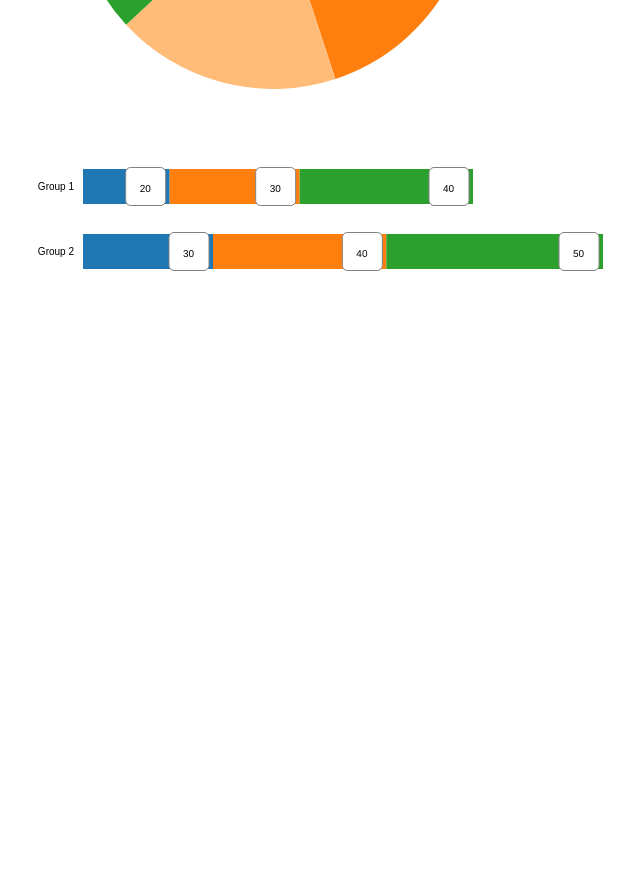
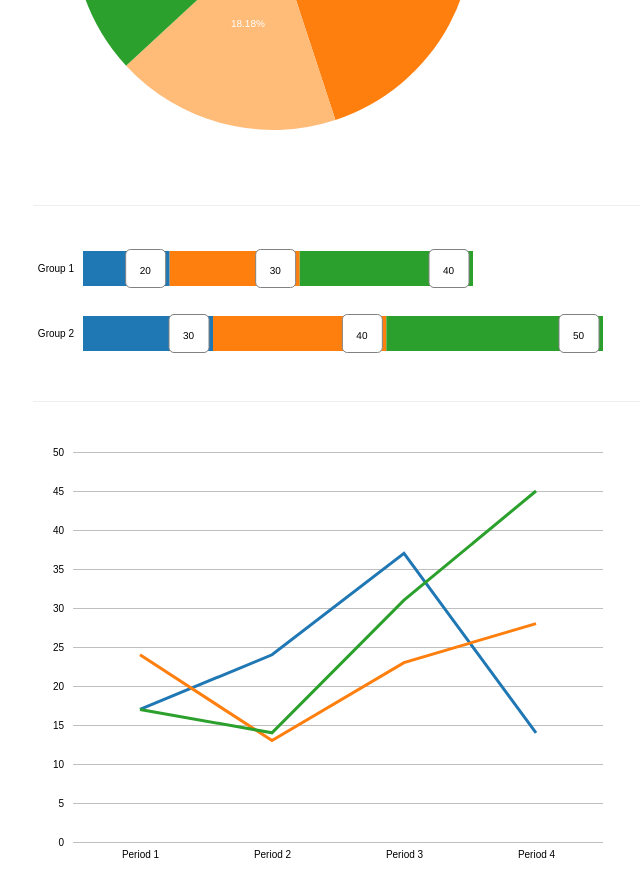
Before and after one commit to XiaoLongZhu/ChartsForGeneral, a plain HTML site: page index.html in a window 1280 px wide. Shown: the part 766-1643 px from the top of the page, without its empty margins (37-677 px from the left). Before the commit the page ends 1066 px from the top, so only its background shows below. Drawn offline with nearby package versions, Linux system fonts and the light colour scheme.

Commit message:
create line chart

```diff
--- a/data_source/line_chart.json
+++ b/data_source/line_chart.json
@@ -1,33 +1,33 @@
 {
 	"Part 1": [
 		{
-			"Period 1": 10
+			"Period 1": 17
 		}, {
-			"Period 2": 20
+			"Period 2": 24
 		}, {
-			"Period 3": 30
+			"Period 3": 37
 		}, {
-			"Period 4": 40
+			"Period 4": 14
 		}
 	],
 	"Part 2": [
 		{
-			"Period 1": 20
+			"Period 1": 24
 		}, {
-			"Period 2": 30
+			"Period 2": 13
 		}, {
-			"Period 3": 40
+			"Period 3": 23
 		}, {
-			"Period 4": 50
+			"Period 4": 28
 		}
 	],
 	"Part 3": [
 		{
-			"Period 1": 15
+			"Period 1": 17
 		}, {
-			"Period 2": 25
+			"Period 2": 14
 		}, {
-			"Period 3": 35
+			"Period 3": 31
 		}, {
 			"Period 4": 45
 		}
--- a/index.html
+++ b/index.html
@@ -12,12 +12,15 @@
 			<div class="row">
 				<div class="col-md-12" id="bar_chart"></div>
 			</div>
+			<hr>
 			<div class="row">
 				<div class="col-md-12" id="pie_chart"></div>
 			</div>
+			<hr>
 			<div class="row">
 				<div class="col-md-12" id="bar_chart_overall"></div>
 			</div>
+			<hr>
 			<div class="row">
 				<div class="col-md-12" id="line_chart"></div>
 			</div>
--- a/js/bar_chart.js
+++ b/js/bar_chart.js
@@ -81,7 +81,7 @@ BarChart.graphRender = function(data, parameters, div_id) {
 				.tickFormat("")
 			);
 		svg_axes.selectAll(".grid_lines .tick line")
-			.attr("style", "stroke-width:1; stroke:#808080; opacity: 0.5;");
+			.attr("style", "stroke-width:1; stroke:#808080; opacity: 0.5");
 		$(div_id + " .grid_lines path").hide();
 	}
 
--- a/js/general.js
+++ b/js/general.js
@@ -59,7 +59,8 @@ $(document).ready(function() {
 	var parameters_line_chart = {
 		"height": 450,
 		"width": 600,
-		"bar_width": 5,
+		"padding": 0.5, //0-1
+		"line_width": 3,
 		"x_axis": false,
 		"y_axis": false,
 		"grid_lines": true,
@@ -69,7 +70,7 @@ $(document).ready(function() {
 			"right": 30,
 			"bottom": 30
 		},
-		"category": ["Part 1", "Part 2"]
+		"category": ["Part 1", "Part 2", "Part 3"]
 	};
 	var div_id_line_chart = "#line_chart";
 	LineChart.initGraph(data_source, parameters_line_chart, div_id_line_chart);
--- a/js/line_chart.js
+++ b/js/line_chart.js
@@ -6,11 +6,119 @@ LineChart.initGraph = function(data, parameters, div_id) {
 };
 
 LineChart.graphRender = function(data, parameters, div_id) {
-	console.log(data);
+
+	//console.log(data);
 	$(div_id).html("");
 	var height = parameters["height"];
 	var width = parameters["width"];
 	var margin = parameters["margin"];
 	var category = parameters["category"];
 
+	var x_array = [];
+	for(var i = 0; i < category.length; i++) {
+		var current_cate = data[category[i]];
+		//console.log(current_cate);
+		for(var j = 0; j < current_cate.length; j++) {
+			var x_element = Object.keys(current_cate[j])[0];
+			//console.log(x_element);
+			if(x_array.indexOf(x_element) == -1) {
+				x_array.push(x_element);
+			}
+		}
+	}
+	//console.log(x_array);
+	var padding = parameters["padding"];
+	var x_scale = d3.scalePoint()
+		.domain(x_array)
+		.range([0, width - margin.left - margin.right])
+		.padding(padding)
+		.round(true);
+
+	var y_max = 0;
+	for(var i = 0; i < category.length; i++) {
+		var current_cate = data[category[i]];
+		//console.log(current_cate);
+		for(var j = 0; j < current_cate.length; j++) {
+			var y_element = Object.values(current_cate[j])[0];
+			//console.log(x_element);
+			if(y_element > y_max) {
+				y_max = y_element;
+			}
+		}
+	}
+	//console.log(y_max);
+	var category_y_max = Math.ceil(y_max / 10) * 10;
+	var y_scale = d3.scaleLinear()
+		.domain([0, category_y_max])
+		.range([height - margin.top - margin.bottom, 0]);
+
+	var svg = d3.select(div_id).append("svg")
+		.attr("class", "line_chart")
+		.attr("height", height)
+		.attr("width", width);
+
+	var svg_axes = svg.append("g").attr("class", "axes");
+	var svg_xAxis = d3.axisBottom()
+		.scale(x_scale);
+	var svg_yAxis = d3.axisLeft()
+		.scale(y_scale);
+	svg_axes.append("g")
+		.attr("class", "x_axis")
+		.attr("transform", "translate(" + margin.left + "," + (height - margin.bottom) + ")")
+		.call(svg_xAxis);
+	svg_axes.append("g")
+		.attr("class", "y_axis")
+		.attr("transform", "translate(" + margin.left + "," + margin.top + ")")
+		.call(svg_yAxis);
+	var if_y_axis = parameters["y_axis"];
+	if(if_y_axis != true) {
+		$(div_id + " .y_axis path").hide();
+		$(div_id + " .y_axis .tick line").hide();
+	}
+	var if_x_axis = parameters["x_axis"];
+	if(if_x_axis != true) {
+		$(div_id + " .x_axis path").hide();
+		$(div_id + " .x_axis .tick line").hide();
+	}
+
+	var if_grid_lines = parameters["grid_lines"];
+	if(if_grid_lines == true) {
+		//add the Y gridlines
+		svg_axes.append("g")
+			.attr("class", "grid_lines")
+			.attr("transform", "translate(" + margin.left + "," + margin.top + ")")
+			.call(svg_yAxis
+				.tickSize(-(width - margin.left - margin.right))
+				.tickFormat("")
+			);
+		svg_axes.selectAll(".grid_lines .tick line")
+			.attr("style", "stroke-width:1; stroke:#808080; opacity: 0.5;");
+		$(div_id + " .grid_lines path").hide();
+	}
+
+	var colors = d3.schemeCategory10;
+
+	var graph_line = d3.line()
+		.x(function(d) {
+			//console.log(x_scale(Object.keys(d)[0]));
+			return x_scale(Object.keys(d)[0]) + margin.left;
+		})
+		.y(function(d) {
+			//console.log(y_scale(Object.values(d)[0]));
+			return y_scale(Object.values(d)[0]) + margin.top;
+		});
+
+	var line_width = parameters["line_width"];
+	for(var i = 0; i < category.length; i++) {
+		var current_cate = data[category[i]];
+		svg.selectAll("path.line_" + i)
+			.data([current_cate])
+			.enter()
+			.append("path")
+			.attr("class", "line_" + i)
+			.attr("fill", "none")
+			.attr("style", "stroke-width:" + line_width + "; stroke:" + colors[i])
+			.attr("d", graph_line);
+	}
+
 };
```
